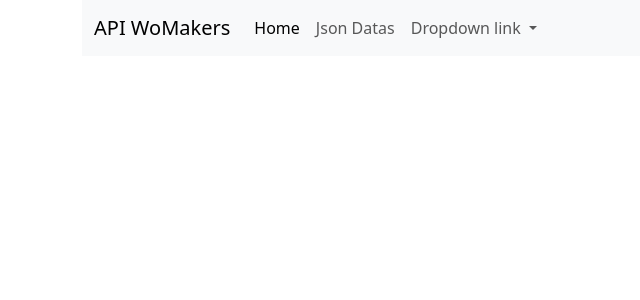
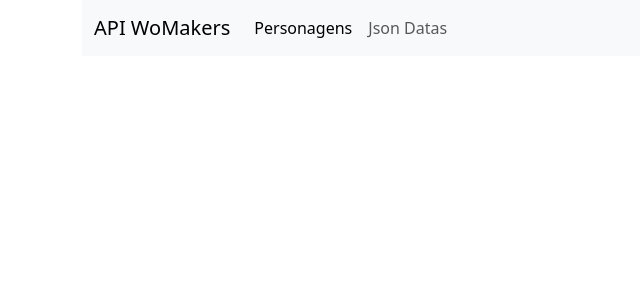
Before and after one commit to Ignacio-fabianamaria/rickandmortyapi-python-flask, a Flask app: template templates/layout.html in a window 1280 px wide. Shown: the top 300 px of the page, without its empty margins (0-640 px from the left). Run offline with Flask 3, Linux system fonts and the light colour scheme; the template is opened without the code that fills it, so the values that code supplies are empty.

Commit message:
feat: add home.html template

```diff
--- a/app.py
+++ b/app.py
@@ -7,6 +7,11 @@ app = Flask(__name__)
 
 
 @app.route("/")
+def home():
+    return render_template("home.html")
+
+
+@app.route("/characters")
 def get_list_characters_page():
     url = "https://rickandmortyapi.com/api/character/"
     response = urllib.request.urlopen(url)
--- a/templates/nav.html
+++ b/templates/nav.html
@@ -1,26 +1,17 @@
 <header>
     <nav class="navbar navbar-expand-lg bg-body-tertiary">
         <div class="container-fluid">
-          <a class="navbar-brand" href="#">API WoMakers</a>
+          <a class="navbar-brand" href="/">API WoMakers</a>
           <button class="navbar-toggler" type="button" data-bs-toggle="collapse" data-bs-target="#navbarNavDropdown" aria-controls="navbarNavDropdown" aria-expanded="false" aria-label="Toggle navigation">
             <span class="navbar-toggler-icon"></span>
           </button>
           <div class="collapse navbar-collapse" id="navbarNavDropdown">
             <ul class="navbar-nav">
               <li class="nav-item">
-                <a class="nav-link active" aria-current="page" href="/">Home</a>
+                <a class="nav-link active" aria-current="page" href="/characters">Personagens</a>
               </li>
               <li class="nav-item">
                 <a class="nav-link" href="/lista">Json Datas</a>
-              </li>
-              <li class="nav-item dropdown ">
-                <a class="nav-link dropdown-toggle" href="#" role="button" data-bs-toggle="dropdown" aria-expanded="false">
-                  Dropdown link
-                </a>
-                <ul class="dropdown-menu">
-                  <li><a class="dropdown-item" href="/">Home</a></li>
-                  <li><a class="dropdown-item" href="/list">Json Data</a></li>
-                </ul>
               </li>
             </ul>
           </div>
```
Also changed, not shown: templates/home.html (added, +7 -0 lines), static/img/logo.svg (added).
